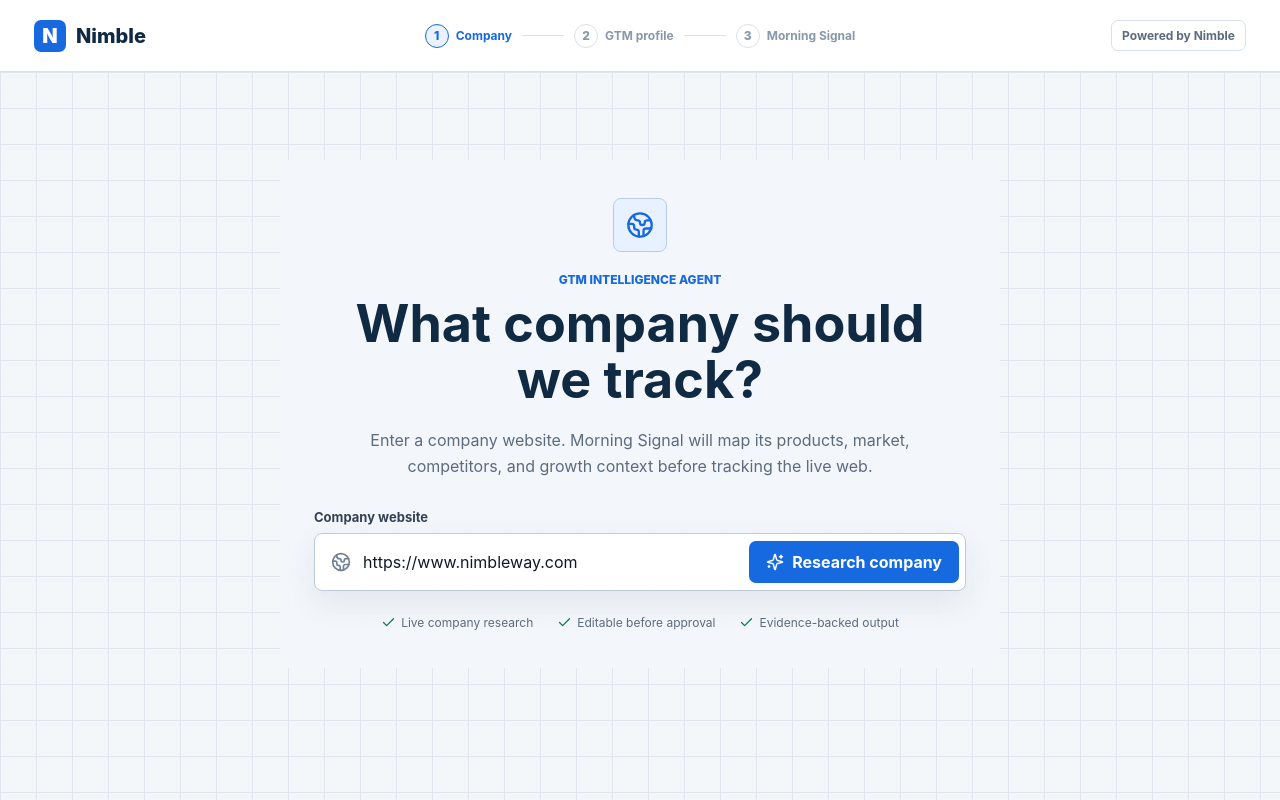
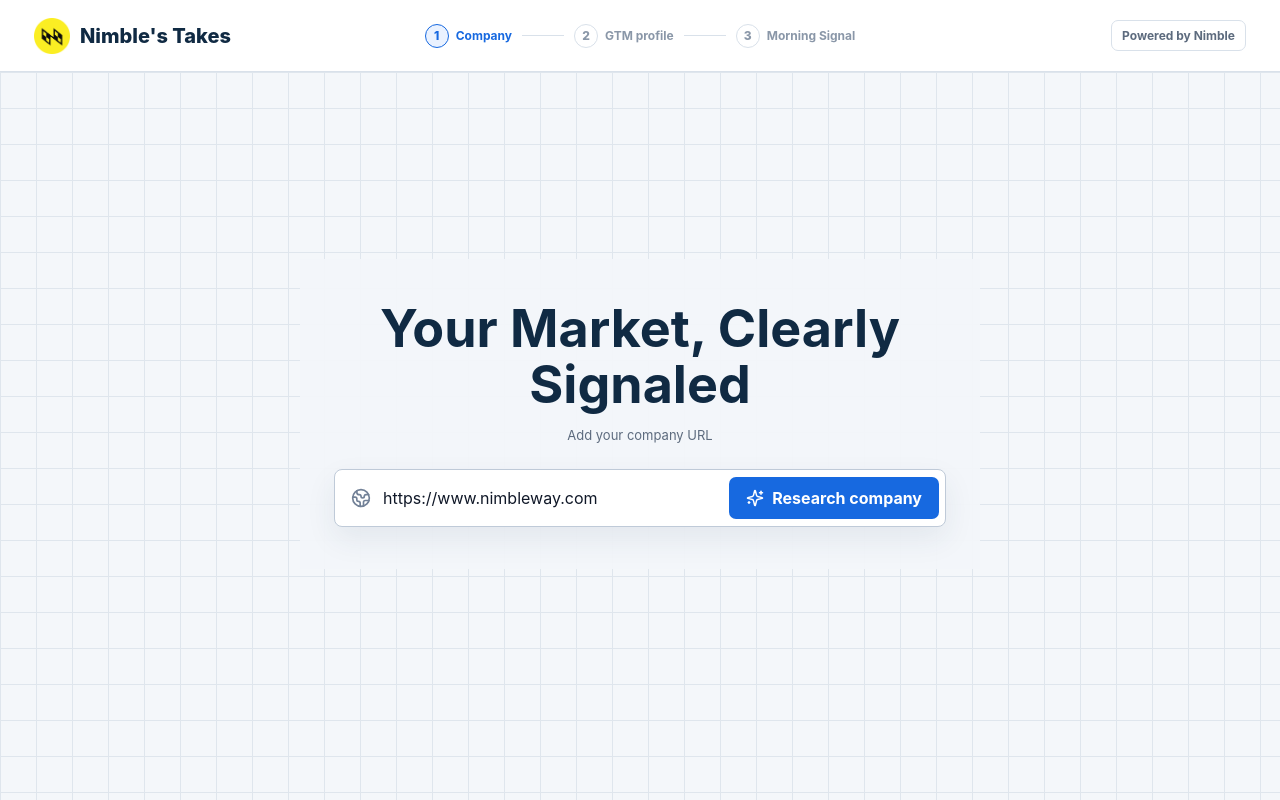
Before and after one commit to nehalagrawal191-afk/nimble, a Next.js app: page / in a window 1280 px wide. Built offline with nearby package versions, Linux system fonts and the light colour scheme.

Commit message:
Simplify onboarding and add Nimble branding

```diff
--- a/app/globals.css
+++ b/app/globals.css
@@ -60,15 +60,10 @@
   justify-self: start;
 }
 
-.brand-mark {
-  width: 32px;
-  height: 32px;
-  border-radius: 7px;
-  background: var(--blue);
-  color: white;
-  display: grid;
-  place-items: center;
-  font-weight: 900;
+.brand-logo {
+  width: 36px;
+  height: 36px;
+  object-fit: contain;
 }
 
 .stepper { display: flex; align-items: center; }
@@ -124,22 +119,10 @@
 }
 
 .onboarding-content {
-  width: min(720px, 100%);
+  width: min(680px, 100%);
   text-align: center;
   background: rgba(244, 247, 250, 0.94);
-  padding: 38px 34px;
-}
-
-.hero-icon {
-  width: 54px;
-  height: 54px;
-  margin: 0 auto 20px;
-  border: 1px solid #b7cbed;
-  border-radius: 8px;
-  background: #e8f1ff;
-  color: var(--blue);
-  display: grid;
-  place-items: center;
+  padding: 42px 34px;
 }
 
 .eyebrow, .section-label {
@@ -157,7 +140,13 @@
   letter-spacing: 0;
 }
 .onboarding-content h1 { font-size: clamp(34px, 5vw, 52px); line-height: 1.08; }
-.lead { color: var(--muted); line-height: 1.65; max-width: 620px; margin: 18px auto 30px; }
+
+.url-hint {
+  margin: 13px 0 24px;
+  color: var(--muted);
+  font-size: 13px;
+  line-height: 1.5;
+}
 
 .url-form { text-align: left; }
 .url-form > label, .field > span {
@@ -206,17 +195,17 @@
 .icon-button { width: 42px; padding: 0; background: white; border-color: var(--line); color: #344054; }
 .button-row { display: flex; gap: 9px; flex-wrap: wrap; align-items: center; }
 
-.trust-row {
-  margin-top: 24px;
-  display: flex;
-  justify-content: center;
-  gap: 24px;
-  flex-wrap: wrap;
-  color: var(--muted);
-  font-size: 12px;
+.sr-only {
+  position: absolute;
+  width: 1px;
+  height: 1px;
+  padding: 0;
+  margin: -1px;
+  overflow: hidden;
+  clip: rect(0, 0, 0, 0);
+  white-space: nowrap;
+  border: 0;
 }
-.trust-row span { display: inline-flex; align-items: center; gap: 5px; }
-.trust-row svg { color: var(--green); }
 
 .profile-screen, .report-screen { width: min(1180px, calc(100% - 40px)); margin: 0 auto; padding: 48px 0 72px; }
 .screen-heading, .report-toolbar {
@@ -375,7 +364,6 @@
   .onboarding-content { padding: 28px 12px; }
   .url-control { grid-template-columns: auto minmax(0, 1fr); padding: 10px 12px; }
   .url-control .primary-button { grid-column: 1 / -1; width: 100%; }
-  .trust-row { align-items: flex-start; flex-direction: column; gap: 9px; }
   .profile-screen, .report-screen { width: min(100% - 24px, 1180px); padding-top: 30px; }
   .profile-column { padding: 18px; }
   .report-toolbar .button-row { width: 100%; }
--- a/app/page.tsx
+++ b/app/page.tsx
@@ -1,5 +1,6 @@
 "use client";
 
+import Image from "next/image";
 import { FormEvent, useState } from "react";
 import {
   ArrowLeft,
@@ -106,8 +107,15 @@
     <main className="app-shell">
       <header className="app-header">
         <button className="wordmark" type="button" onClick={restart} aria-label="Start over">
-          <span className="brand-mark">N</span>
-          <span>Nimble</span>
+          <Image
+            className="brand-logo"
+            src="/nimble-logo.png"
+            width={36}
+            height={36}
+            alt=""
+            priority
+          />
+          <span>Nimble&apos;s Takes</span>
         </button>
         <div className="stepper" aria-label="Progress">
           <StepItem number={1} label="Company" active={step === "website"} complete={step !== "website"} />
@@ -169,15 +177,10 @@
   return (
     <section className="onboarding-screen">
       <div className="onboarding-content">
-        <div className="hero-icon"><Globe2 size={28} /></div>
-        <p className="eyebrow">GTM intelligence agent</p>
-        <h1>What company should we track?</h1>
-        <p className="lead">
-          Enter a company website. Morning Signal will map its products, market,
-          competitors, and growth context before tracking the live web.
-        </p>
+        <h1>Your Market, Clearly Signaled</h1>
+        <p className="url-hint">Add your company URL</p>
         <form className="url-form" onSubmit={onSubmit}>
-          <label htmlFor="website">Company website</label>
+          <label className="sr-only" htmlFor="website">Company website</label>
           <div className="url-control">
             <Globe2 size={20} />
             <input
@@ -196,11 +199,6 @@
             </button>
           </div>
         </form>
-        <div className="trust-row">
-          <span><Check size={15} /> Live company research</span>
-          <span><Check size={15} /> Editable before approval</span>
-          <span><Check size={15} /> Evidence-backed output</span>
-        </div>
       </div>
     </section>
   );
```
Also changed, not shown: public/nimble-logo.png (added).
